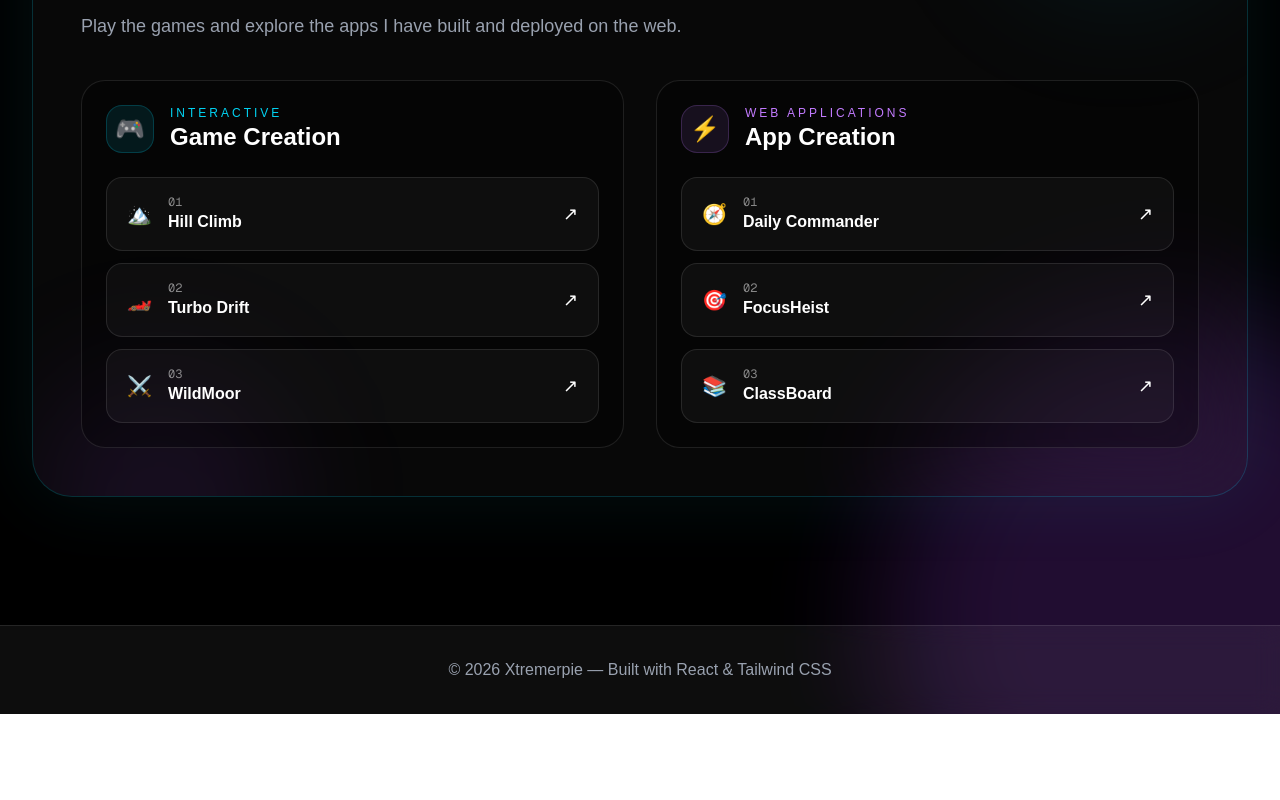
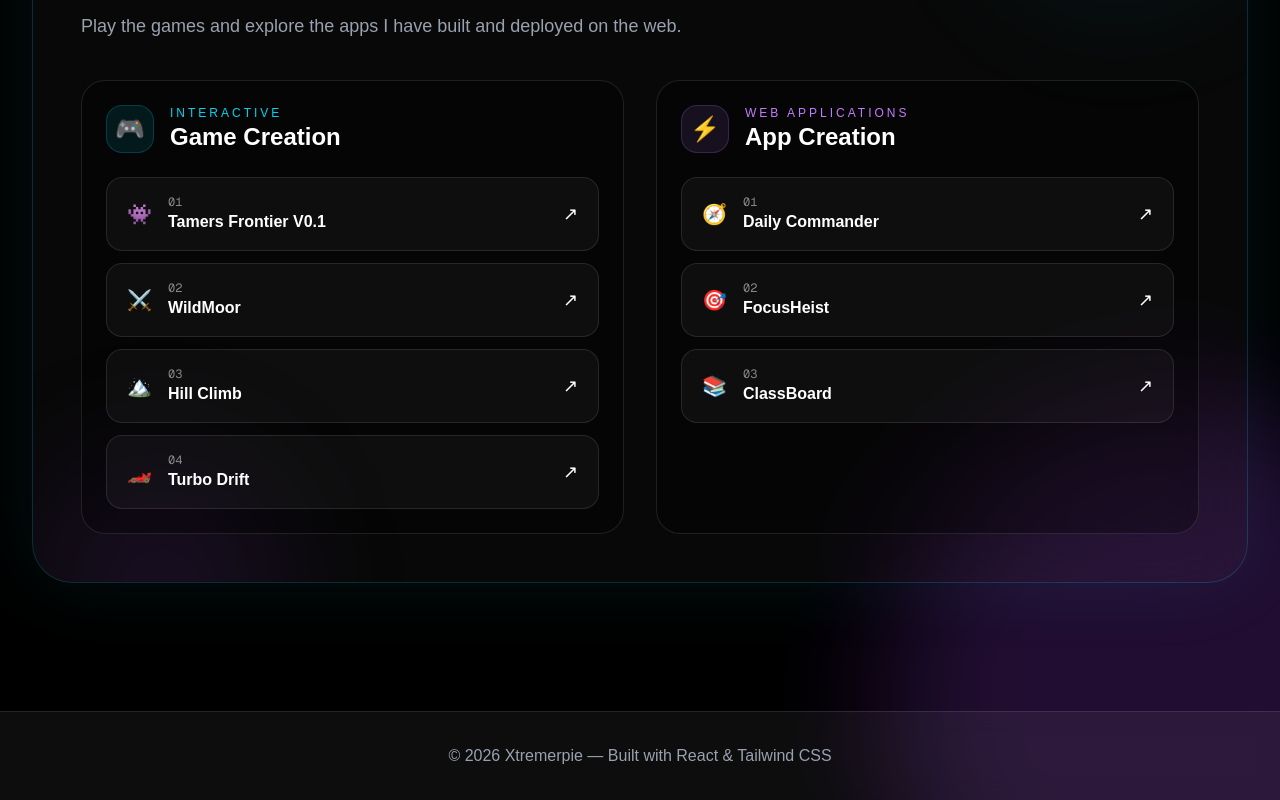
Before and after one commit to Xtremerpie/Xtremerpie-portfolio, a Next.js app: page / in a window 1280 px wide. Shown: the part 2793-3593 px from the top of the page. Before the commit the page ends 3507 px from the top, so only its background shows below. Built offline with nearby package versions, Linux system fonts and the light colour scheme.

Commit message:
Update page.tsx

```diff
--- a/app/page.tsx
+++ b/app/page.tsx
@@ -38,6 +38,16 @@ export default function Portfolio() {
 
   const gameLinks = [
     {
+    name: 'Tamers Frontier V0.1',
+      url: 'https://tamers-frontier-game.vercel.app/',
+      icon: '👾',
+    },
+    {
+    name: 'WildMoor',
+      url: 'https://survival-game-alpha.vercel.app/',
+      icon: '⚔️',
+    },
+    {
       name: 'Hill Climb',
       url: 'https://hillclimb-rose.vercel.app/',
       icon: '🏔️',
@@ -46,11 +56,6 @@ export default function Portfolio() {
       name: 'Turbo Drift',
       url: 'https://turbodrift-gold.vercel.app/',
       icon: '🏎️',
-    },
-    {
-    name: 'WildMoor',
-      url: 'https://survival-game-alpha.vercel.app/',
-      icon: '⚔️',
     },
   ];
 
```
